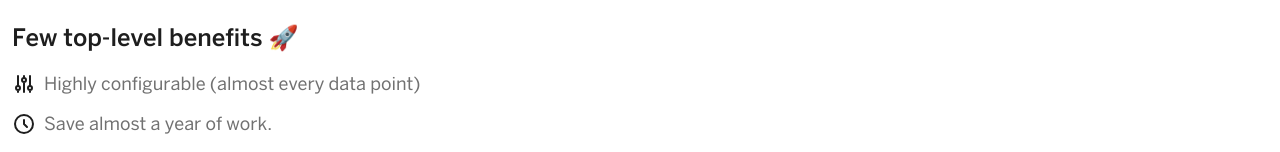
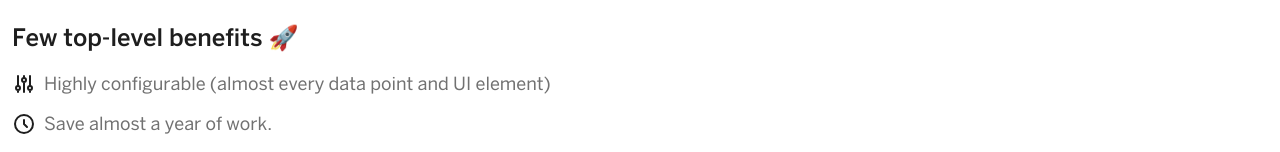
Before and after one commit to yTakkar/ownstore.dev, a Next.js app: page / in a window 1280 px wide. Shown: the part 348-500 px from the top of the page. Built offline with nearby package versions, Linux system fonts and the light colour scheme.

Commit message:
fix: update features

```diff
--- a/pages/index.tsx
+++ b/pages/index.tsx
@@ -33,7 +33,7 @@ import { HeartIcon } from '@heroicons/react/solid'
 
 const FEATURES = [
   {
-    label: 'Highly configurable (almost every data point)',
+    label: 'Highly configurable (almost every data point and UI element)',
     icon: AdjustmentsIcon,
   },
   {
```
